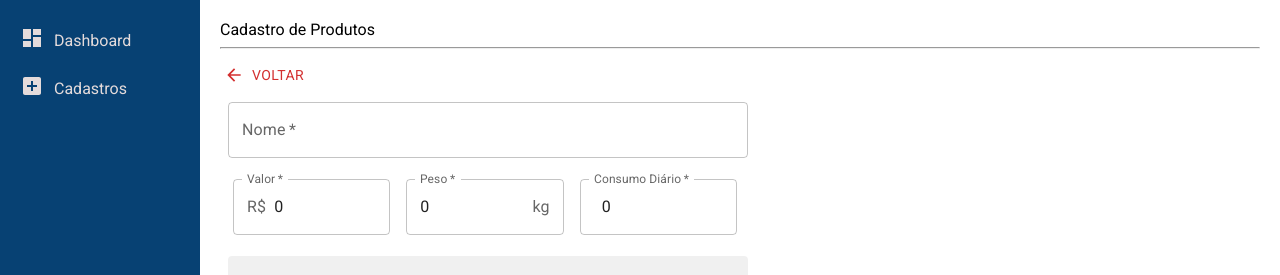
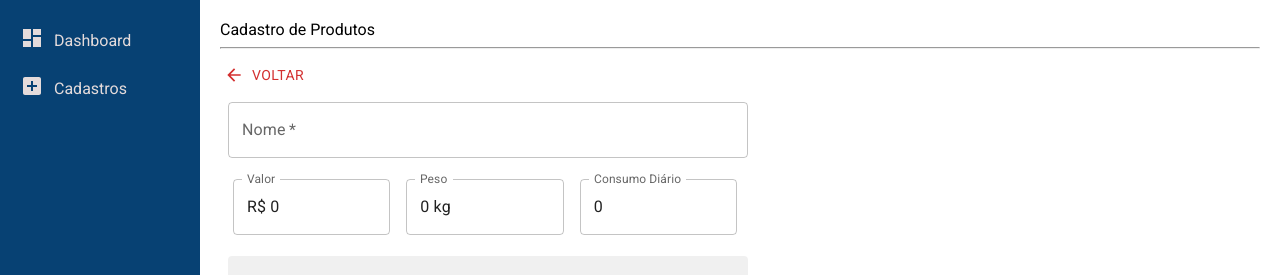
Before and after one commit to HenriqueOPeixoto/app-kodyak, a React (Vite) app in the folder frontend-kodyak/: page /cadastros/novo_produto in a window 1280 px wide. Shown: the top 275 px of the page. Built offline with nearby package versions, Linux system fonts and the light colour scheme; no server answers.

Commit message:
Usar o NumericFormat para entrada de dados numéricos

```diff
--- a/frontend-kodyak/src/components/Cadastros/Produtos.tsx
+++ b/frontend-kodyak/src/components/Cadastros/Produtos.tsx
@@ -4,6 +4,7 @@
 import { Box, Button, FormControl, InputAdornment, InputLabel, MenuItem, Select, SelectChangeEvent, Snackbar, TextField } from "@mui/material"
 import { Link, useParams } from "react-router-dom"
 import { useEffect, useState } from "react";
+import { NumericFormat } from "react-number-format"
 
 import ArrowBackIcon from '@mui/icons-material/ArrowBack';
 import SaveIcon from '@mui/icons-material/Save';
@@ -180,39 +181,32 @@ export default function Produtos() {
                     onChange={event => setNome(event.target.value)}
                     />
                 <div className="ContainerNumeros">
-                    <TextField
-                        required
+                    <NumericFormat
                         label="Valor"
+                        customInput={TextField}
+                        thousandSeparator="."
+                        decimalSeparator=","
                         value={valor}
-                        id="txtValor"
-                        InputProps={{
-                            startAdornment: <InputAdornment position="start">R$</InputAdornment>,
-                        }}
-                        onChange={event => setValor(parseFloat(event.target.value))}
-                        />
-                    <TextField
-                        required
+                        prefix="R$ "
+                        onValueChange={(values) => setValor(values.floatValue as number)}
+                    />
+                    <NumericFormat
                         label="Peso"
+                        customInput={TextField}
+                        thousandSeparator=""
+                        decimalSeparator=","
                         value={peso}
-                        id="txtPeso"
-                        InputProps={{
-                            endAdornment: <InputAdornment position="end">kg</InputAdornment>,
-                        }}
-                        onChange={event => setPeso(parseFloat(event.target.value))}
-                        />
-                    <TextField
-                        required
+                        suffix=" kg"
+                        onValueChange={(values) => setPeso(values.floatValue as number)}
+                    />
+                    <NumericFormat
                         label="Consumo Diário"
-                        id="txtConsumoDiario"
+                        customInput={TextField}
+                        thousandSeparator=""
+                        decimalSeparator=","
                         value={consumoDiario}
-                        InputProps={{
-                            startAdornment: <InputAdornment position="start"></InputAdornment>,
-                        }}
-                        onChange={event => {
-                            if (event.target.value === '') setConsumoDiario(0)
-                                else setConsumoDiario(parseFloat(event.target.value))}
-                        }
-                        />
+                        onValueChange={(values) => setConsumoDiario(values.floatValue as number)}
+                    />
                 </div>
                 <div className="ContainerTextos">
                     <TextField
```
